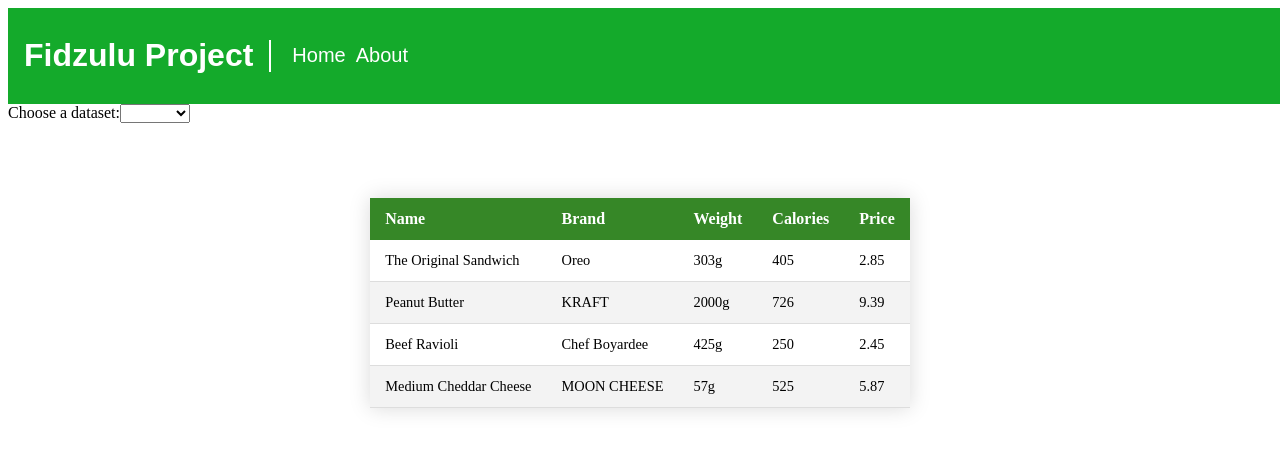
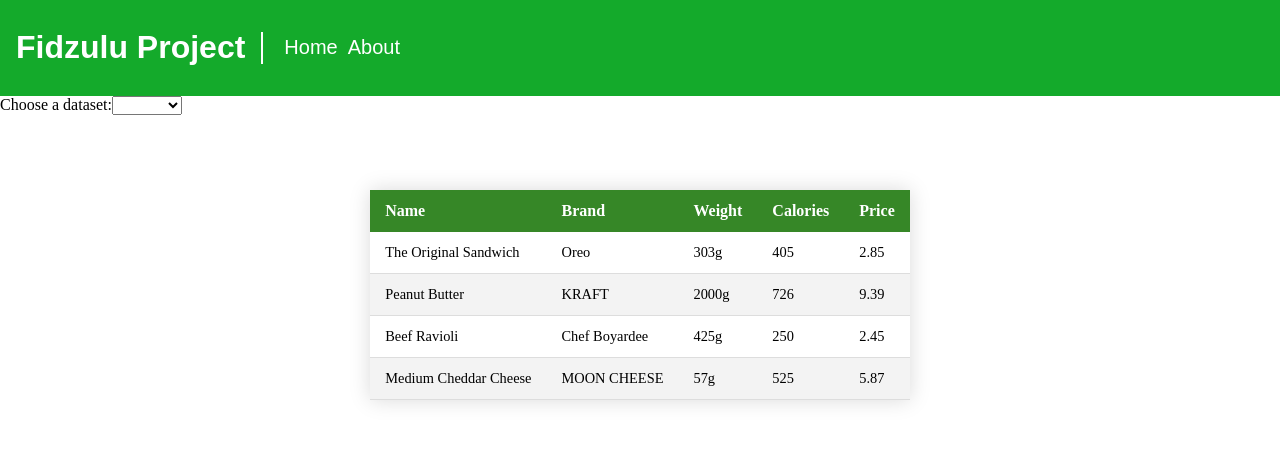
Before and after one commit to katiebrady217/fidzulu, an Angular app: page / in a window 1280 px wide. Shown: the top 450 px of the page. Built offline with nearby package versions, Linux system fonts and the light colour scheme.

Commit message:
Removed default border and margin to fix header

```diff
--- a/src/styles.css
+++ b/src/styles.css
@@ -1 +1,6 @@
 /* You can add global styles to this file, and also import other style files */
+
+body{
+    margin: 0;
+    border: 0;
+}
```
